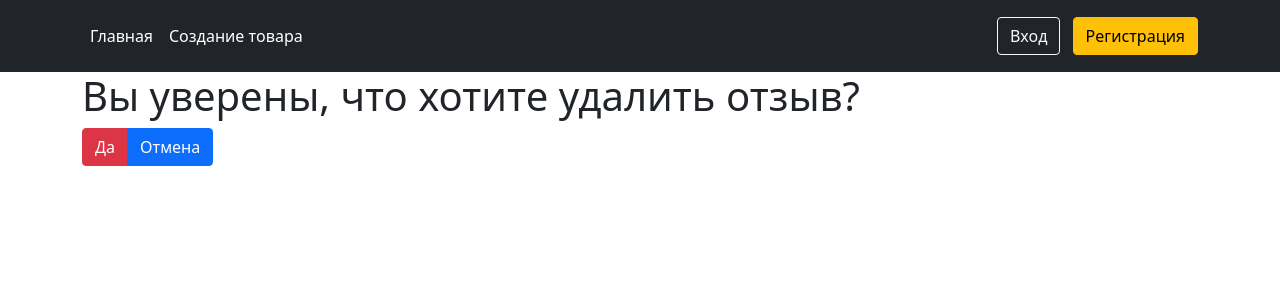
After one commit to faralost/Product-Reviews, a Django app: page /review/1/delete/ in a window 1280 px wide. The commit adds this page. Shown: the top 300 px of the page. Run offline with Django 4.2, Linux system fonts and the light colour scheme; tables that the repository leaves empty hold one stand-in row (values such as "Sample post"); some libraries are stand-ins or nearby versions.

Commit message:
added deletion of reviews

```diff
--- a/webapp/templates/partial/reviews.html
+++ b/webapp/templates/partial/reviews.html
@@ -8,6 +8,7 @@
             <div class="card-body">
                 <p class="card-text">{{ review.text }}</p>
                 <a href="{% url 'webapp:review_update' review.pk %}" class="btn btn-primary">Редактировать отзыв</a>
+                <a href="{% url 'webapp:review_delete' review.pk %}" class="btn btn-danger">Удалить отзыв</a>
             </div>
             <div class="card-footer text-muted">
                 Оценка: {{ review.rate }}
--- /dev/null
+++ b/webapp/templates/review/delete.html
@@ -0,0 +1,14 @@
+{% extends 'base.html' %}
+
+{% block title %}Удаление{% endblock %}
+
+{% block content %}
+    <h1>Вы уверены, что хотите удалить отзыв?</h1>
+    <form action="{% url "webapp:review_delete" review.pk %}" method="post">
+        {% csrf_token %}
+        <div class="btn-group">
+            <button class="btn btn-danger" type="submit">Да</button>
+            <a class="btn btn-primary" href="{% url 'webapp:product_detail' review.product.pk %}">Отмена</a>
+        </div>
+    </form>
+{% endblock %}
--- a/webapp/urls.py
+++ b/webapp/urls.py
@@ -6,7 +6,8 @@ from webapp.views.product import (ProductIndexView,
                                   ProductUpdateView,
                                   ProductDeleteView,)
 from webapp.views.review import (ReviewCreateView,
-                                 ReviewUpdateView,)
+                                 ReviewUpdateView,
+                                 ReviewDeleteView,)
 
 app_name = 'webapp'
 
@@ -18,4 +19,5 @@ urlpatterns = [
     path('product/<int:pk>/delete/', ProductDeleteView.as_view(), name='product_delete'),
     path('project/<int:pk>/add-review/', ReviewCreateView.as_view(), name='review_create'),
     path('review/<int:pk>/update/', ReviewUpdateView.as_view(), name='review_update'),
+    path('review/<int:pk>/delete/', ReviewDeleteView.as_view(), name='review_delete'),
 ]
--- a/webapp/views/review.py
+++ b/webapp/views/review.py
@@ -1,6 +1,6 @@
 from django.shortcuts import get_object_or_404
-from django.urls import reverse
-from django.views.generic import CreateView, UpdateView
+from django.urls import reverse, reverse_lazy
+from django.views.generic import CreateView, UpdateView, DeleteView
 
 from webapp.forms import ReviewForm
 from webapp.models import Review, Product
@@ -28,3 +28,11 @@ class ReviewUpdateView(UpdateView):
 
     def get_success_url(self):
         return reverse('webapp:product_detail', kwargs={'pk': self.object.product.pk})
+
+
+class ReviewDeleteView(DeleteView):
+    model = Review
+    template_name = 'review/delete.html'
+
+    def get_success_url(self):
+        return reverse('webapp:product_detail', kwargs={'pk': self.object.product.pk})
```
